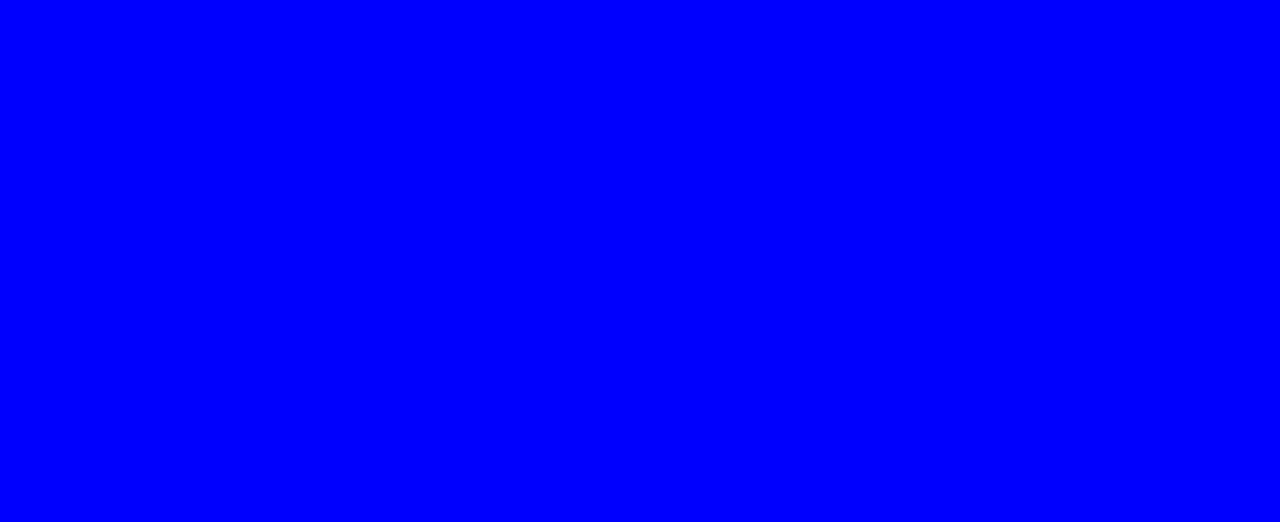
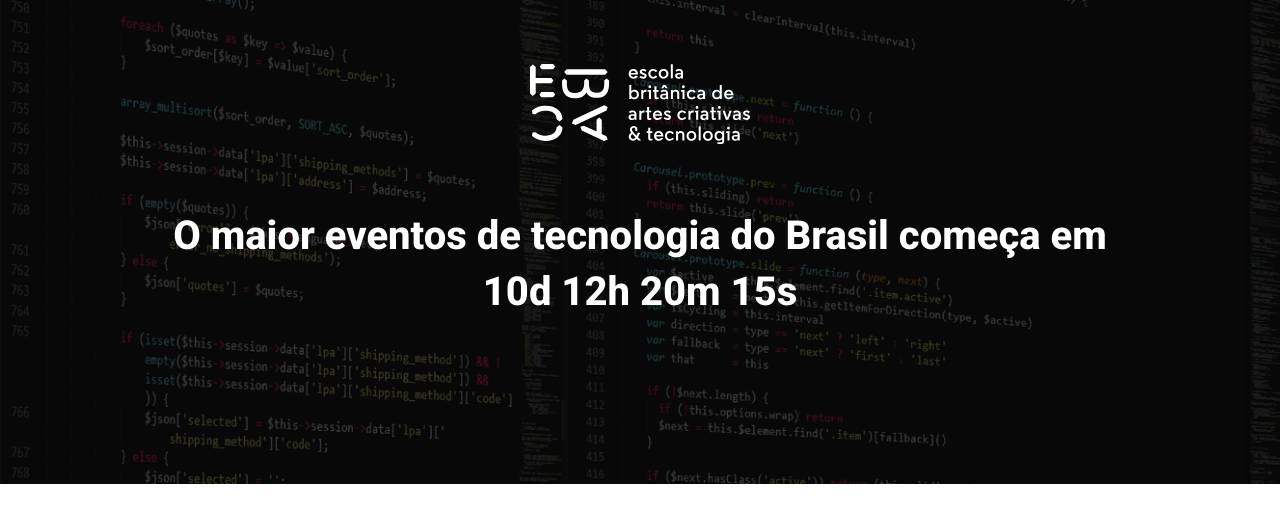
Before and after one commit to CassianoBC/ebac_tech_talks, a website built with Parcel: page src/index.html in a window 1280 px wide. Built offline with nearby package versions, Linux system fonts and the light colour scheme.

Commit message:
criado o hero

```diff
--- a/src/index.html
+++ b/src/index.html
@@ -1,12 +1,23 @@
 <!DOCTYPE html>
-<html lang="en">
+<html lang="pt-BR">
 <head>
     <meta charset="UTF-8">
     <meta name="viewport" content="width=device-width, initial-scale=1.0">
-    <title>Document</title>
+    <title>EBAC Tech Talks</title>
+    <link rel="preconnect" href="https://fonts.googleapis.com">
+    <link rel="preconnect" href="https://fonts.gstatic.com" crossorigin>
+    <link href="https://fonts.googleapis.com/css2?family=Roboto:ital,wght@0,100..900;1,100..900&display=swap" rel="stylesheet">
     <link rel="stylesheet" href="styles/main.scss">
 </head>
 <body>
+    <header class="hero">
+        <div class="container">
+            <img class="hero__logo" src="./images/ebac_logo.svg" alt="EBAC">
+            <p class="hero__text">
+                O maior eventos de tecnologia do Brasil começa em 10d 12h 20m 15s
+            </p>
+        </div>
+    </header>
 
     <script src="scripts/main.js"></script>
 </body>
--- a/src/scripts/main.js
+++ /dev/null
@@ -1 +0,0 @@
-console.log('Olá mundo');
--- /dev/null
+++ b/src/styles/_hero.scss
@@ -0,0 +1,52 @@
+.hero {
+    position: relative;
+    padding-top: 64px;
+    padding-bottom: 100px;
+    background-image: url('../images/fundo.png');
+    background-repeat: no-repeat;
+    background-size: cover;
+
+    .container {
+        position: relative;
+    }
+
+    &::before {
+        position: absolute;
+        top: 0;
+        left: 0;
+        width: 100%;
+        height: 100%;
+        background-color: #000;
+        content: '';
+        opacity: 0.7;
+    }
+
+    &__text {
+        margin-top: 64px;
+        margin-bottom: 64px;
+        font-size: 40px;
+        line-height: 56px;
+        text-align: center;
+        font-weight: 800;
+    }
+
+    &__logo {
+        margin: 0 auto;
+        height: 80px;
+        display: block;
+    }
+
+    @media (max-width: 640px) {
+        padding: 40px 0;
+
+        &__logo {
+            height: 40px;
+        }
+
+        &__text {
+            font-size: 22px;
+            line-height: 24px;
+            margin: 24px 0;
+        }
+    }
+}
--- a/src/styles/main.scss
+++ b/src/styles/main.scss
@@ -1,3 +1,24 @@
-body {
-    background-color: blue;
-}
+@use 'hero';
+
+* {
+    margin: 0;
+    padding: 0;
+    box-sizing: border-box;
+    font-family: roboto, sans-serif;
+    color: #fff;
+    }
+
+
+    .container {
+        max-width: 960px;
+        width: 100%;
+        margin: 0 auto;
+
+        @media (max-width: 640px) {
+            max-width: 80%;
+        }
+
+        @media (max-width: 1024px) {
+            max-width: 90%;
+        }
+    }
```
